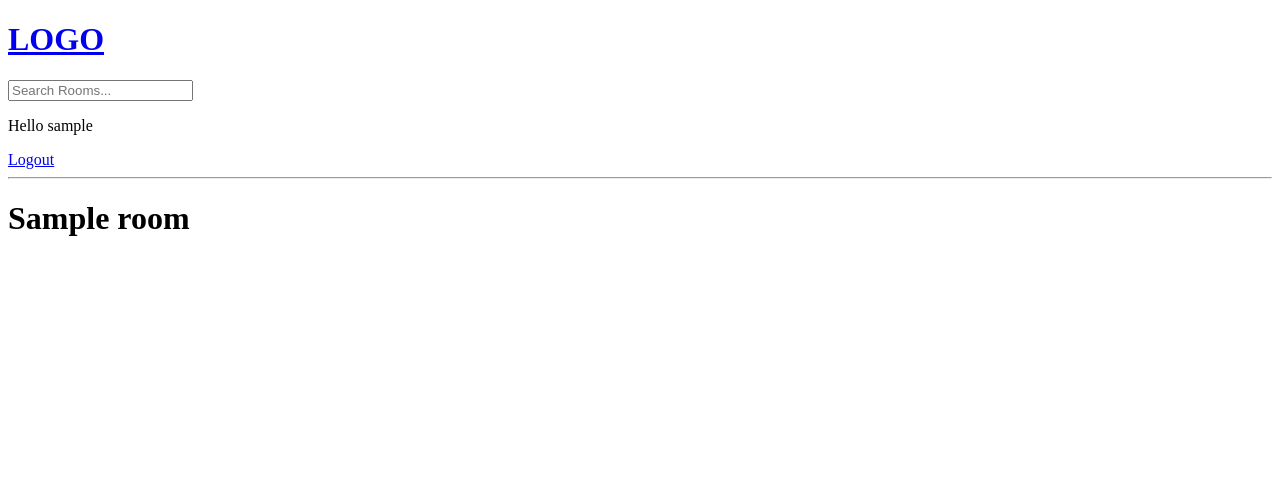
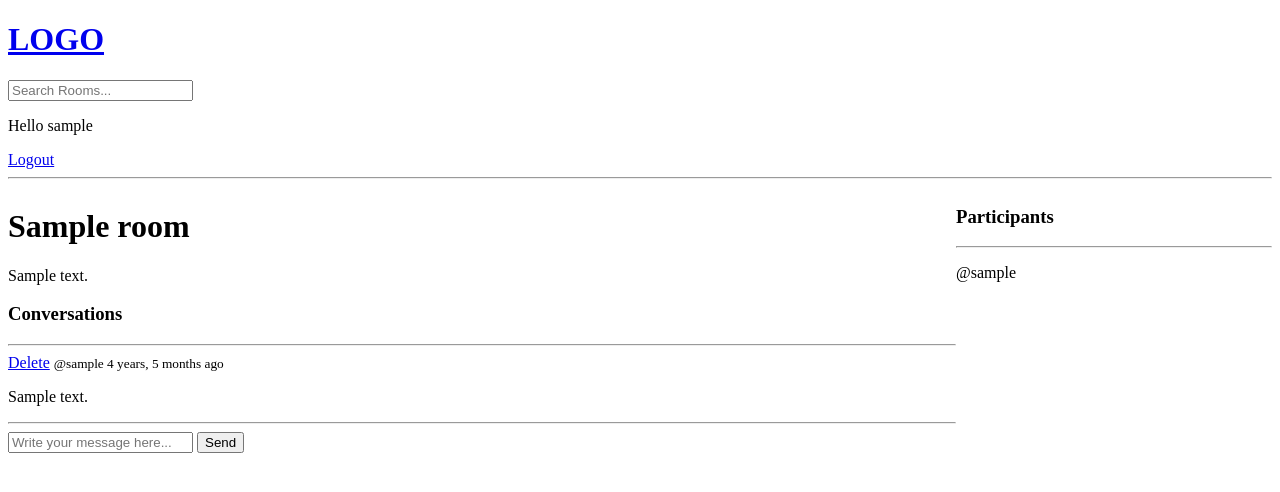
Before and after one commit to cjnetbr/STUDYBUD, a Django app: page /room/1/ in a window 1280 px wide. Shown: the top 492 px of the page. Run offline with Django 5.2, Linux system fonts and the light colour scheme; a user stored in the database is signed in; tables that the repository leaves empty hold one stand-in row (values such as "Sample post").

Commit message:
Chat Room Messages CRUD

```diff
--- a/base/models.py
+++ b/base/models.py
@@ -13,7 +13,7 @@ class Room(models.Model):
   topic = models.ForeignKey(Topic, on_delete=models.SET_NULL, null=True)
   name = models.CharField(max_length=200)
   description = models.TextField(null=True, blank=True)
-  #participants =
+  participants = models.ManyToManyField(User, related_name='participants', blank=True)
   updated = models.DateTimeField(auto_now=True)
   created = models.DateTimeField(auto_now_add=True)
 
--- a/base/templates/base/room.html
+++ b/base/templates/base/room.html
@@ -1,7 +1,52 @@
 {% extends 'main.html' %}
 
 {% block content %}
+<style>
+  .room-container{
+    display: grid;
+    grid-template-columns: 3fr 1fr ;
+  }
+</style>
+<div class="room-container">
+  <div class="room-header">
+    <h1>{{room.name}}</h1>
+    <p>{{room.description}}</p>
 
-<h1>{{room.name}}</h1>
+    <div class="comment-wrapper">
+      <h3>Conversations</h3>
+      <hr>
+      {% for message in room_messages %}
+        <div>
+          {% if request.user == message.user %}
+            <a href="{% url 'delete-message' message.id %}">Delete</a>
+          {% endif %}
+          <small>@{{message.user}} {{message.created|timesince}} ago</small>
+          <p>{{message.body}}</p>
+          <hr>
+        </div>
+      {% endfor %}
+    </div>
+    {% if request.user.is_authenticated %}
+      <div class="comment-form">
+        <form method="POST" action="">
+          {% csrf_token %}
+          <input type="text" name="body" placeholder="Write your message here..." />
+          <input type="submit" name="" id="" value="Send" />
+        </form>
+      </div>
+    {% endif %}
+  </div>
 
+  <div>
+    <h3>Participants</h3>
+    <hr>
+    {% for user in participants %}
+      <div>
+        <p>@{{user.username}}</p>
+
+      </div>
+    {% endfor %}
+  </div>
+
+</div>
 {% endblock content %}
--- a/base/urls.py
+++ b/base/urls.py
@@ -7,6 +7,7 @@ urlpatterns = [
     path('create-room/', views.createRoom, name='create-room'),
     path('update-room/<str:pk>/', views.updateRoom, name='update-room'),
     path('delete-room/<str:pk>/', views.deleteRoom, name='delete-room'),
+    path('delete-message/<str:pk>/', views.deleteMessage, name='delete-message'),
     path('login/', views.loginPage, name='login'),
     path('logiout/', views.logoutUser, name='logout'),
     path('register/', views.registerPage, name='register'),
--- a/base/views.py
+++ b/base/views.py
@@ -6,7 +6,7 @@ from django.contrib.auth.models import User
 from django.contrib.auth import authenticate, login, logout
 from django.contrib.auth.decorators import login_required
 from django.contrib.auth.forms import UserCreationForm
-from .models import Room, Topic
+from .models import Room, Topic, Message
 from .forms import RoomForm
 
 # Create your views here.
@@ -79,7 +79,17 @@ def home(request):
 
 def room(request, pk):
     room = Room.objects.get(id=pk)
-    context = {'room': room}
+    room_messages = room.message_set.all().order_by('-created')
+    participants = room.participants.all()
+    if request.method == 'POST':
+        message = Message.objects.create(
+            user=request.user,
+            room=room,
+            body=request.POST.get('body')
+        )
+        room.participants.add(request.user)
+        return redirect('room', pk=room.id)
+    context = {'room': room, 'room_messages': room_messages, 'participants': participants}
     return render(request, 'base/room.html', context)
 
 @login_required(login_url='login')
@@ -116,3 +126,13 @@ def deleteRoom(request, pk):
         room.delete()
         return redirect('home')
     return render(request, 'base/delete.html', {'obj': room})
+
+@login_required(login_url='login')
+def deleteMessage(request, pk):
+    message = Message.objects.get(id=pk)
+    if request.user != message.user:
+        return HttpResponse('You are not allowed here!!')
+    if request.method == 'POST':
+        message.delete()
+        return redirect('home')
+    return render(request, 'base/delete.html', {'obj': message})
```
Also changed, not shown: base/migrations/0003_alter_room_options_room_participants.py (added).
